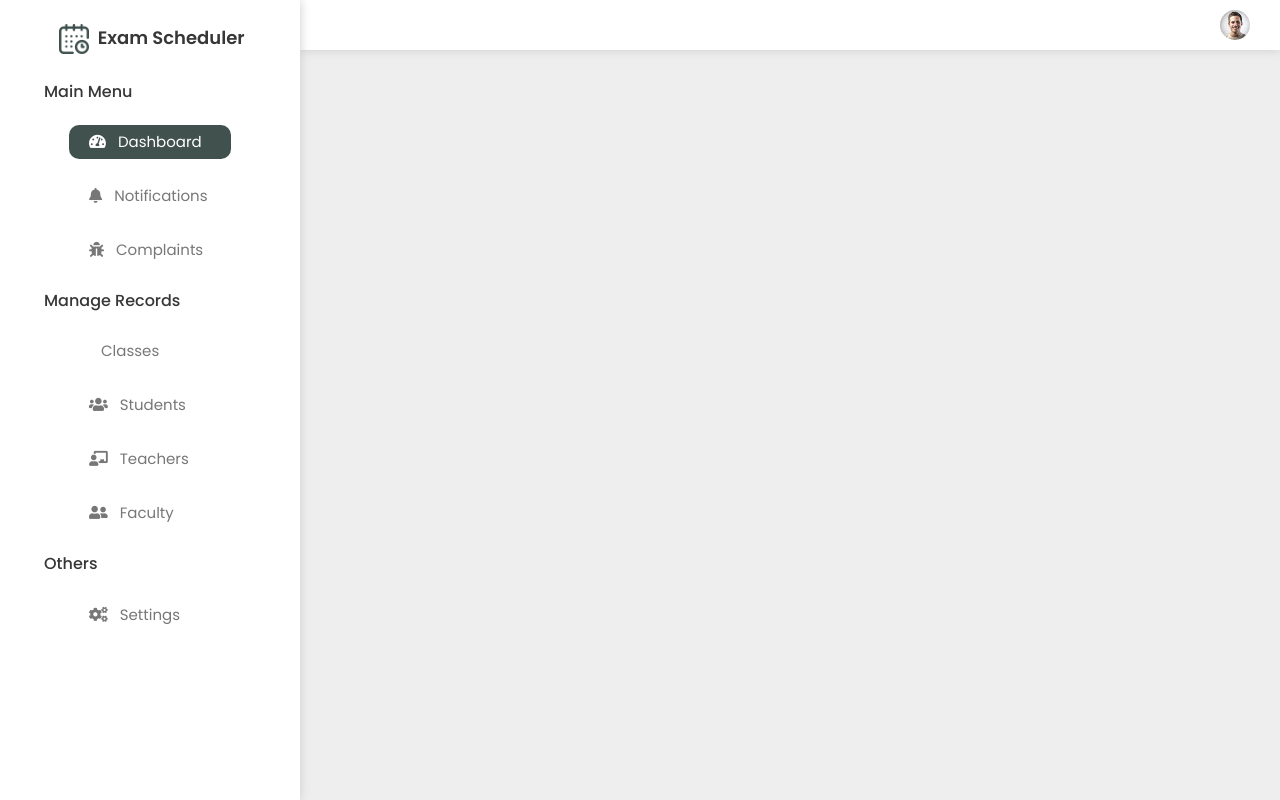
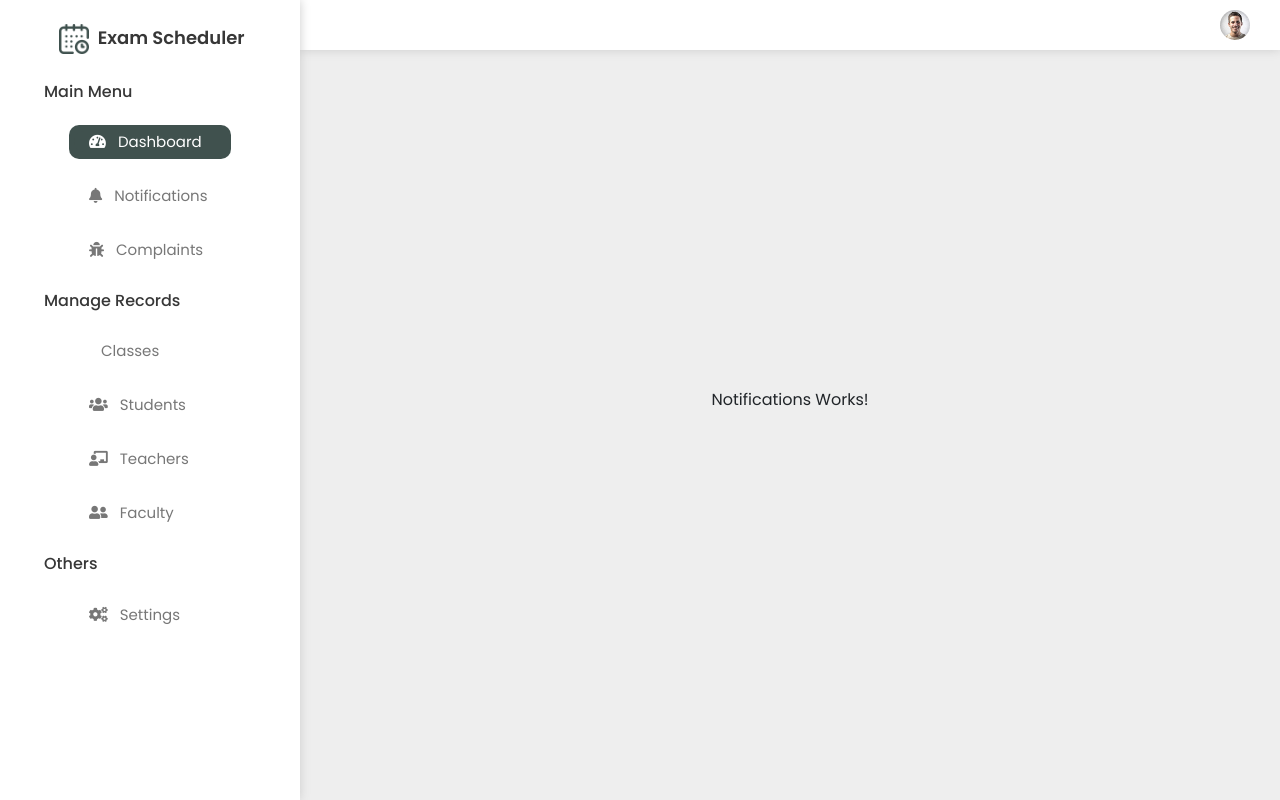
Before and after one commit to anovius/Exam-Scheduler, a React (Create React App) app in the folder client/: page /admin/notifications in a window 1280 px wide. Built offline with nearby package versions, Linux system fonts and the light colour scheme; some icons are missing.

Commit message:
settings & notifications added

```diff
--- a/client/src/screens/admin/Admin.js
+++ b/client/src/screens/admin/Admin.js
@@ -1,6 +1,7 @@
 import { Switch, Route } from 'react-router';
 
 import { Sidebar, Header, Schedule, Complaints, Classes, Students, Teachers, Faculty  } from './components';
+import { Notifications, Settings } from '../shared';
 import './admin.css';
 
 function Admin() {
@@ -21,6 +22,8 @@ function Admin() {
                 <Route exact path="/admin/students" component = {Students} />
                 <Route exact path="/admin/teachers" component = {Teachers} />
                 <Route exact path="/admin/faculty" component = {Faculty} />
+                <Route exact path="/admin/notifications" component = {Notifications} />
+                <Route exact path="/admin/settings" component = {Settings} />
               </Switch>
             </div>
             </div>
--- a/client/src/screens/admin/components/Layout/Sidebar.js
+++ b/client/src/screens/admin/components/Layout/Sidebar.js
@@ -20,7 +20,7 @@ function Sidebar(){
                         <Link to='/admin' className='active'> <i className="fas fa-tachometer-alt"></i> Dashboard</Link>
                        </div>
                        <div className='item'>
-                        <Link to='/admin'> <i className="fas fa-bell"></i> Notifications</Link>
+                        <Link to='/admin/notifications'> <i className="fas fa-bell"></i> Notifications</Link>
                        </div>
                        <div className='item'>
                         <Link to='/admin/complaints'> <i className="fas fa-bug"></i> Complaints</Link>
@@ -47,7 +47,7 @@ function Sidebar(){
                     <h3 className=' mt-4'>Others</h3>
                     <div className='sub-menu mt-4'>
                        <div className='item'>
-                        <Link to='/admin'> <i className="fas fa-cogs"></i> Settings</Link>
+                        <Link to='/admin/settings'> <i className="fas fa-cogs"></i> Settings</Link>
                        </div>
                     </div>
 
--- /dev/null
+++ b/client/src/screens/shared/Notifications.js
@@ -0,0 +1,9 @@
+function Notifications() {
+    return (
+        <>
+            Notifications Works!
+        </>
+    );
+}
+
+export default Notifications;
--- /dev/null
+++ b/client/src/screens/shared/Settings.js
@@ -0,0 +1,9 @@
+function Settings() {
+    return (
+        <>
+            Settings Works!
+        </>
+    );
+}
+
+export default Settings;
--- /dev/null
+++ b/client/src/screens/shared/index.js
@@ -0,0 +1,4 @@
+import Notifications from "./Notifications";
+import Settings from "./Settings";
+
+export { Notifications, Settings };
```
